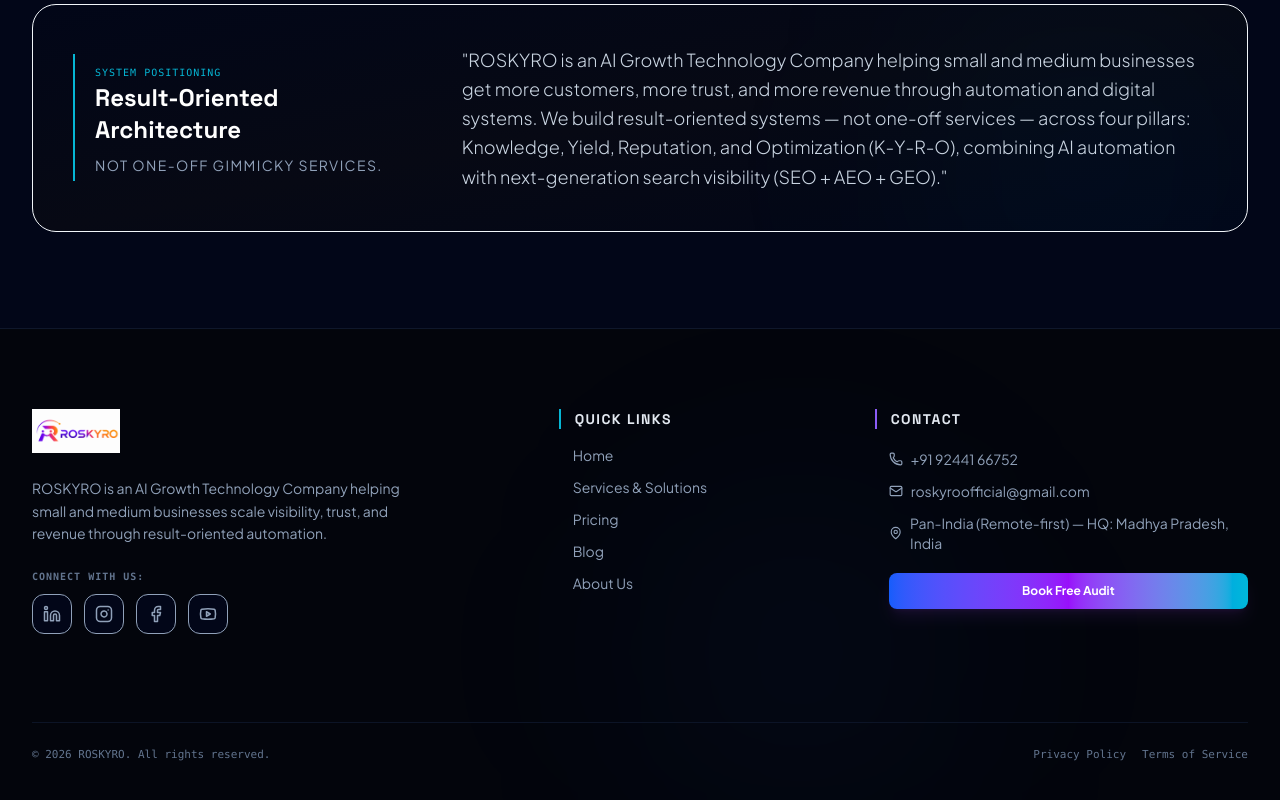
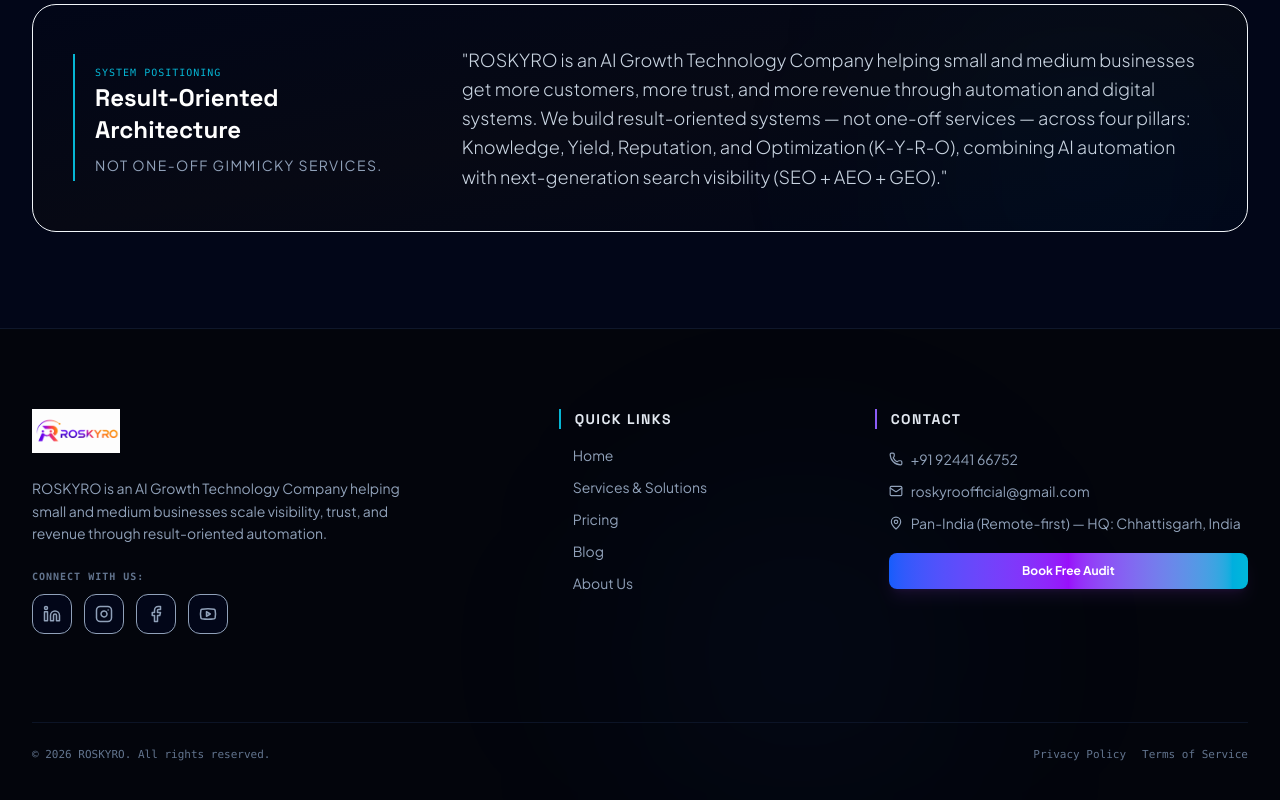
Before and after one commit to surendrakyadav2017/roskyro_web_2026, a React (Vite) app: page /about in a window 1280 px wide. Shown: the part 1742-2542 px from the top of the page. Built offline with nearby package versions, Linux system fonts and the light colour scheme.

Commit message:
Update founder and location details in siteConfig

```diff
--- a/siteConfig.ts
+++ b/siteConfig.ts
@@ -11,7 +11,7 @@
     'ROSKYRO is an AI Growth Technology Company helping small and medium businesses across India get more customers, more trust, and more revenue through AI-powered visibility, reputation, and automation systems.',
   logoPath: '/logo.png',
   ogImage: '/og-image.png',
-  founderName: 'Founder, ROSKYRO',
+  founderName: 'Surendra Kumar Yadav, ROSKYRO',
   foundingYear: '2026',
 };
 
@@ -19,9 +19,9 @@
   whatsappNumber: '919244166752', // E.164 without the + (for wa.me links)
   displayPhone: '+91 92441 66752',
   email: 'roskyroofficial@gmail.com',
-  serviceArea: 'Pan-India (Remote-first) — HQ: Madhya Pradesh, India',
-  city: 'Jabalpur',
-  region: 'Madhya Pradesh',
+  serviceArea: 'Pan-India (Remote-first) — HQ: Chhattisgarh, India',
+  city: 'Ambikapur',
+  region: 'Chhattisgarh',
   country: 'IN',
 };
 
```
